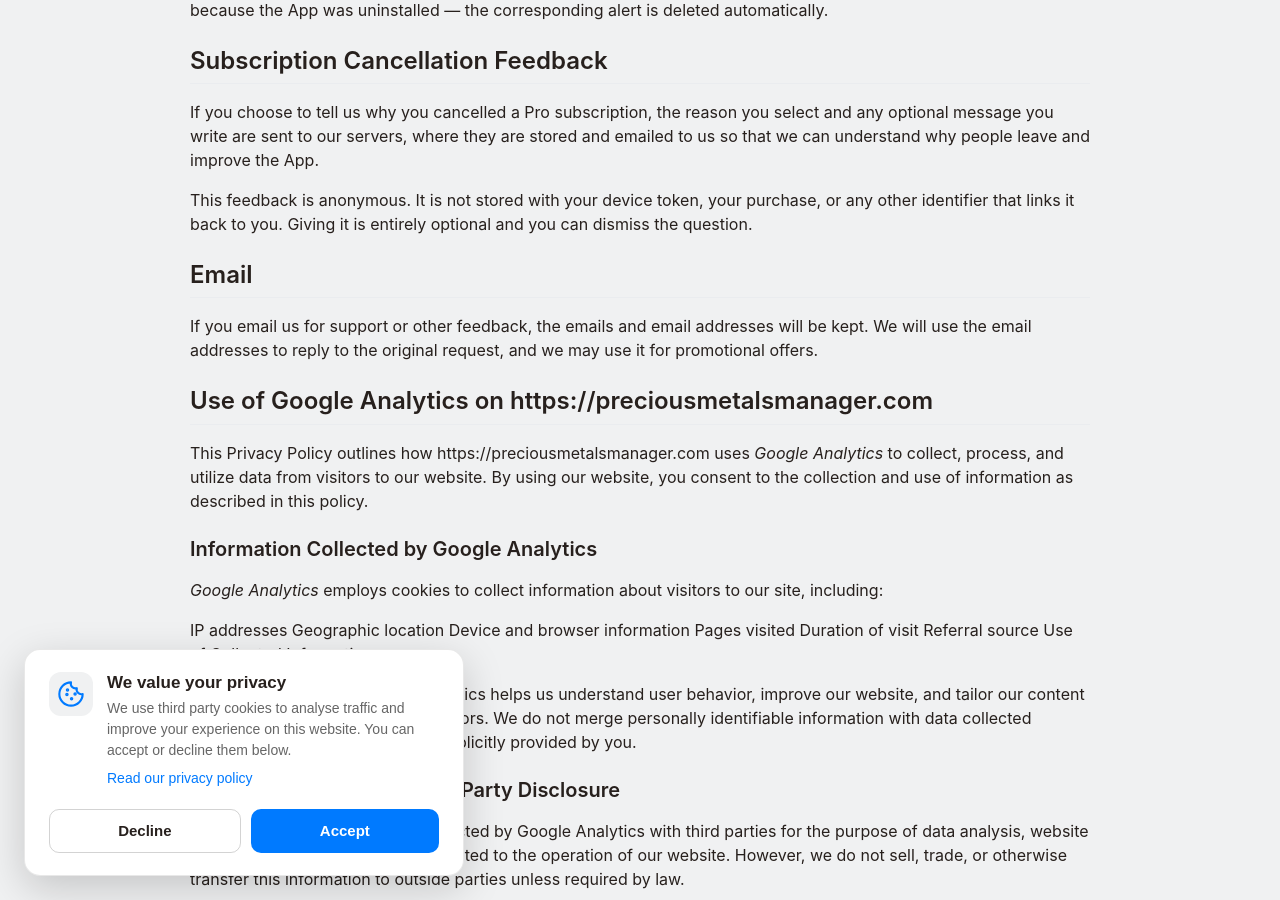
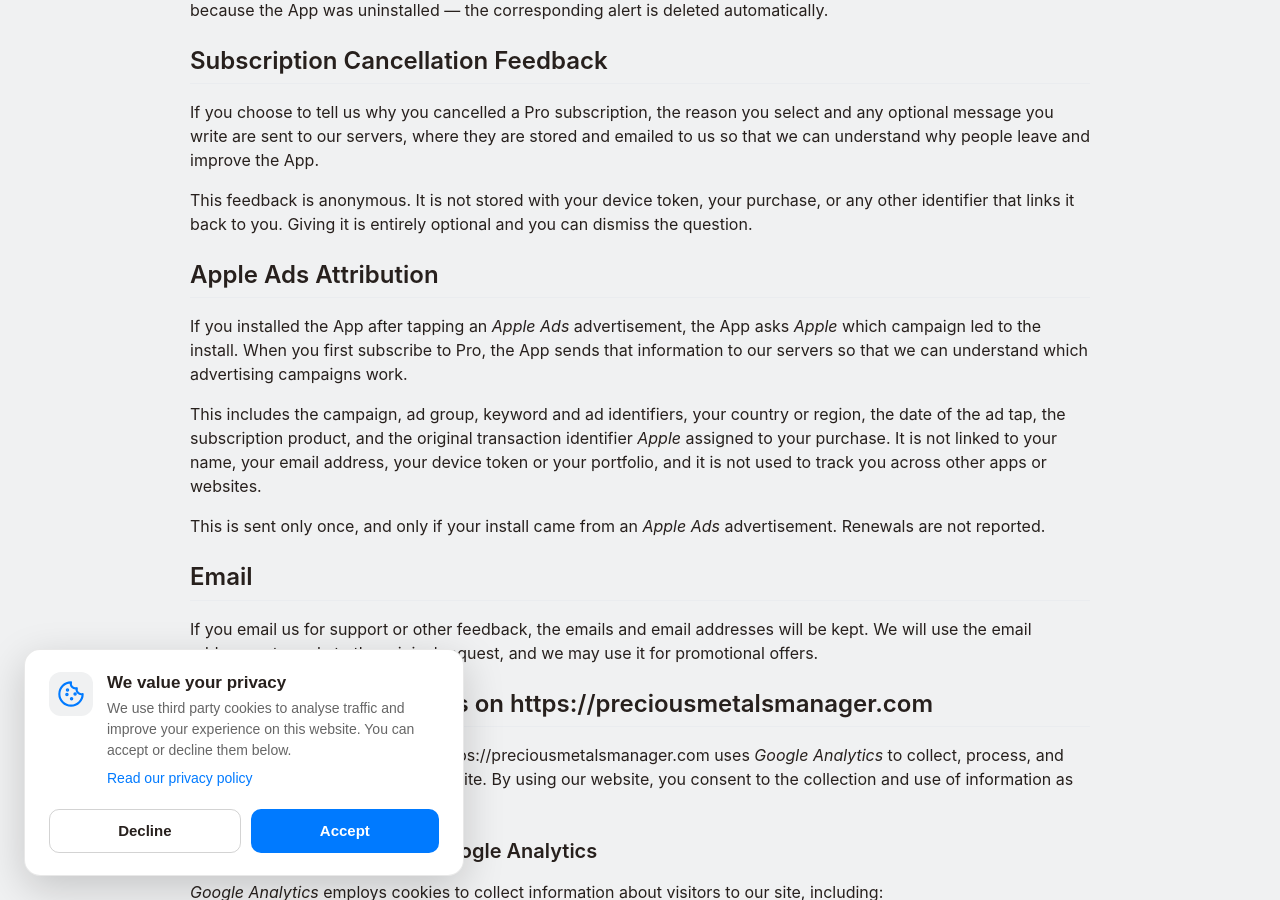
Before and after one commit to Precious-Metals-Manager/precious-metals-manager-landing-page, a Jekyll site: the page built from _pages/privacypolicy.md, in a window 1280 px wide and 900 px high, scrolled down 1367 px. Built offline with Jekyll 4.4.1, drawn with Linux system fonts in a browser that asks for light colours; cached includes are drawn as plain includes; some of the changed text lies outside the part shown.

Commit message:
Update privacy policy

```diff
--- a/_pages/privacypolicy.md
+++ b/_pages/privacypolicy.md
@@ -17,7 +17,7 @@
 
 This policy applies to all information collected or submitted on the *Precious Metals Manager* website (the "Site") and application (the "App").
 
-We take personal privacy seriously. The ***Precious Metals Manager*** application (the "App") **does not collect, store or share personal information such as your name, your email address or your portfolio**. No account creation is required. The one exception is the device token required to deliver price and ratio alerts, if you choose to use them, which is described under "Price and Ratio Alerts" below.
+We take personal privacy seriously. The ***Precious Metals Manager*** application (the "App") **does not collect, store or share personal information such as your name, your email address or your portfolio**. No account creation is required. The exceptions are the device token required to deliver price and ratio alerts, if you choose to use them, and the Apple Ads attribution sent when you first subscribe, both described below.
 
 Personal **information shared with us via email, social media**, or any other communication channel, **is never shared except to comply with the law, develop and improve our products, or protect our rights**.
 
@@ -52,6 +52,14 @@
 If you choose to tell us why you cancelled a Pro subscription, the reason you select and any optional message you write are sent to our servers, where they are stored and emailed to us so that we can understand why people leave and improve the App.
 
 This feedback is anonymous. It is not stored with your device token, your purchase, or any other identifier that links it back to you. Giving it is entirely optional and you can dismiss the question.
+
+## Apple Ads Attribution
+
+If you installed the App after tapping an *Apple Ads* advertisement, the App asks *Apple* which campaign led to the install. When you first subscribe to Pro, the App sends that information to our servers so that we can understand which advertising campaigns work.
+
+This includes the campaign, ad group, keyword and ad identifiers, your country or region, the date of the ad tap, the subscription product, and the original transaction identifier *Apple* assigned to your purchase. It is not linked to your name, your email address, your device token or your portfolio, and it is not used to track you across other apps or websites.
+
+This is sent only once, and only if your install came from an *Apple Ads* advertisement. Renewals are not reported.
 
 ## Email
 
```
Also changed, not shown: other parts of _pages/privacypolicy.md (+1 -1 lines), _pages/es/privacypolicy.md (+10 -2 lines).
